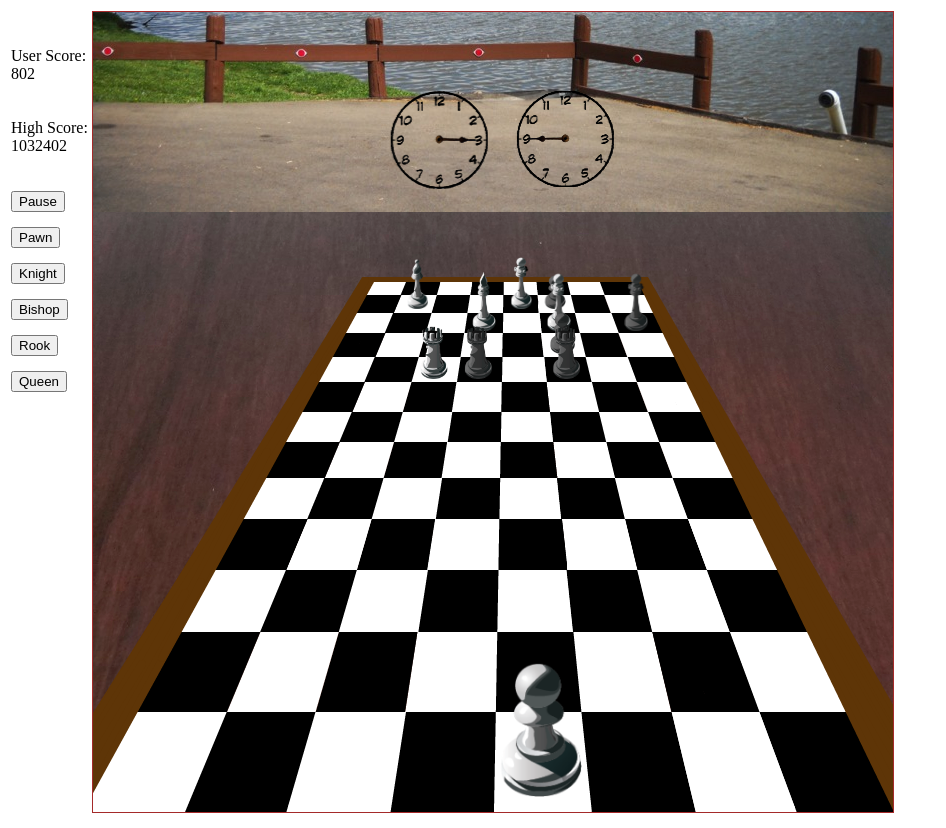
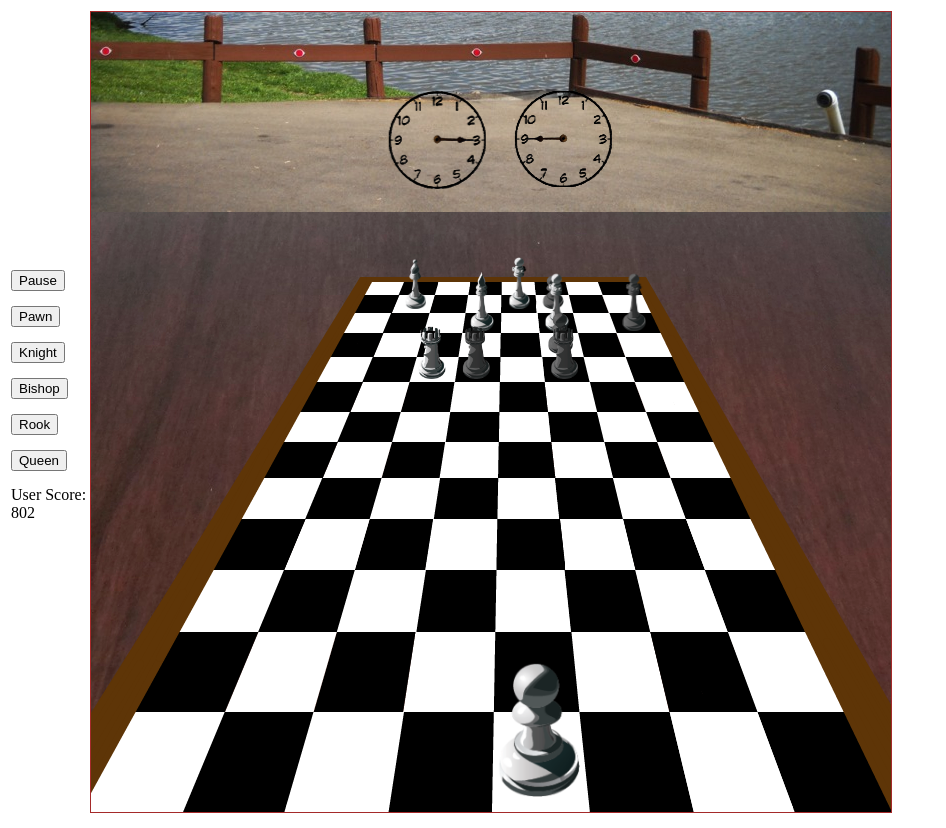
Before and after one commit to janelletin/ChessRacerPlus, a plain HTML site: page index.html in a window 1280 px wide. Shown: the whole page, without its empty margins (0-946 px from the left). Drawn offline with Linux system fonts and the light colour scheme.

Commit message:
Revert "minor updates, high score showing now on page."
This reverts commit 0d47a35ec0e5b7c89de35728bfe7479b8f902de7.

```diff
--- a/index.html
+++ b/index.html
@@ -15,12 +15,7 @@
 <body>
 <table>
 <tr>
-<td valign=top>
-    </br></br>
-    User Score: <div id="scoreOnPage"></div>
-	</br></br>
-	High Score: <div id="highScoreOnPage"></div>
-	</br></br>
+<td align=top>
 	<button type="button" id="PauseButton" name="Pause" style="float:left">Pause</button>
     </br></br>
     <button type="button" id="PawnButton" name="Pause" style="float:left">Pawn</button>
@@ -33,6 +28,8 @@
     </br></br>
     <button type="button" id="QueenButton" name="Pause" style="float:left">Queen</button>
     </br></br>
+    User Score: <div id="demo"></div>
+    </br></br>
 </td>
 <td>
     <canvas id="gameWorld" tabindex="1" style="border: 1px solid brown;"></canvas>
--- a/view.js
+++ b/view.js
@@ -79,8 +79,7 @@ GameBoard.prototype.update = function () {
 //
 GameBoard.prototype.draw = function (ctx) {
     // Draw background pictures
-
-	backgroundClock.src = "./img/chess_clock_frame.png";
+    backgroundClock.src = "./img/chess_clock_frame.png";
 
     ctx.drawImage(this.backgroundTable, -500, 200); // We are on a table!
     ctx.drawImage(this.backgroundPark, 0, -400); // We are in a park!
@@ -224,7 +223,6 @@ ChessClockAnimation.prototype.isDone = function () {
 function UserScore(game) {
     this.userScore = new ScoreEngine(game);
     this.elapsedTime = 0;
-    document.getElementById("highScoreOnPage").innerHTML = this.userScore.getHighScore();
 }
 
 /*
@@ -237,9 +235,7 @@ UserScore.prototype.updateScore = function (tick, ctx, x, y) {
         	this.elapsedTime = 0;
         }
     }
-
-    document.getElementById("scoreOnPage").innerHTML = this.userScore.getScore();
-
+    document.getElementById("demo").innerHTML = this.userScore.getScore();
 
 }
 /*
@@ -248,8 +244,3 @@ UserScore.prototype.updateScore = function (tick, ctx, x, y) {
 UserScore.prototype.isDone = function () {
     return (this.elapsedTime >= this.totalTime);
 }
-
-UserScore.prototype.niceNumber = function(number){
-	//Assumes we are working in whole numbers.
-
-}
```
